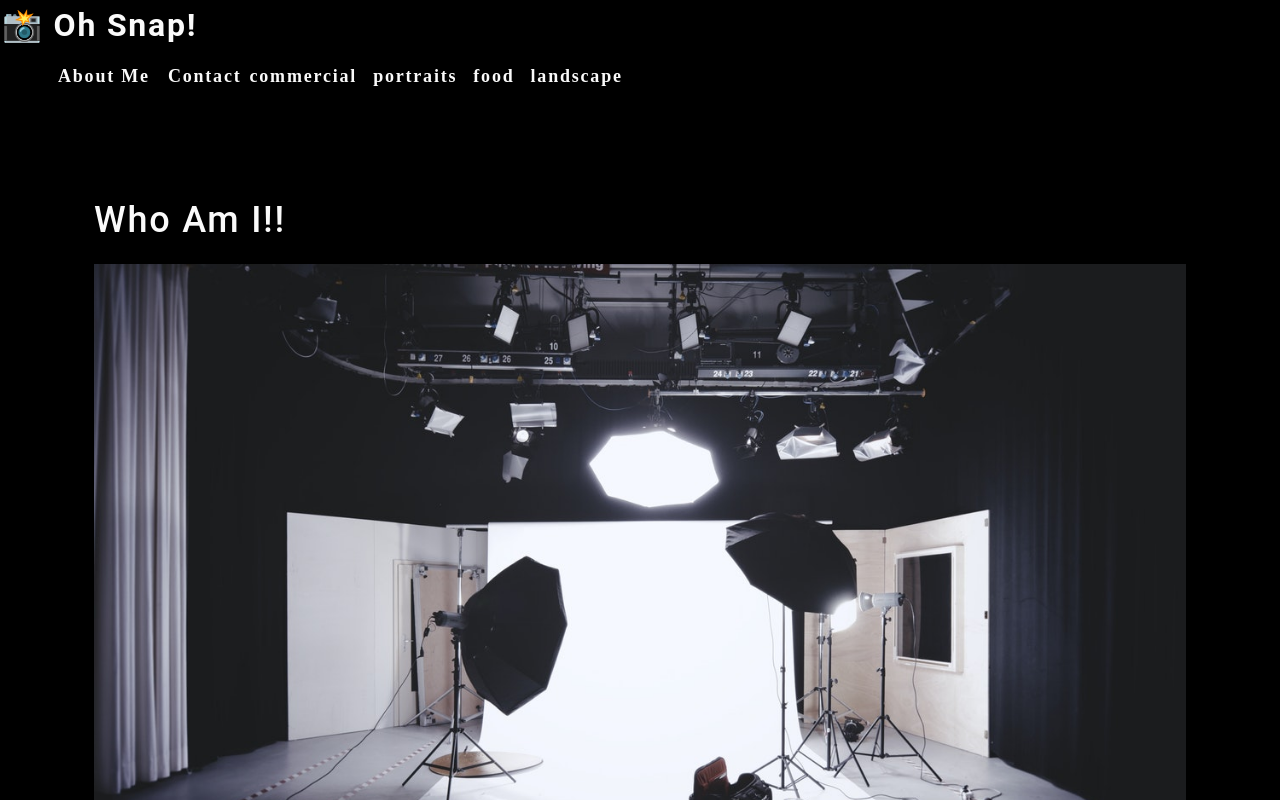
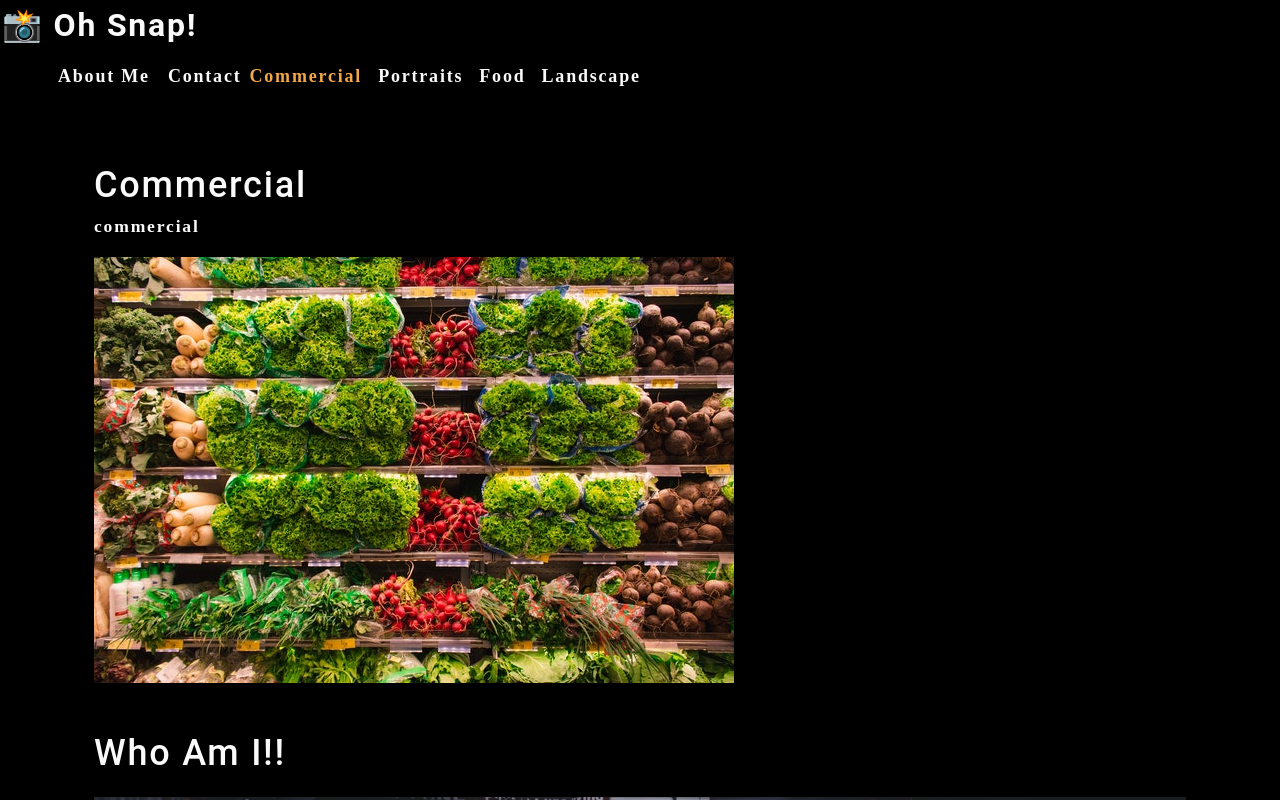
Before and after one commit to Wsamuell/photo-port, a React (Create React App) app: page / in a window 1280 px wide. Shown: the top 800 px of the page. Built offline with nearby package versions, Linux system fonts and the light colour scheme.

Commit message:
update to NAV with useEffect and useState practice

```diff
--- a/src/App.js
+++ b/src/App.js
@@ -1,13 +1,37 @@
-import React from 'react';
+import React, { useState } from 'react';
+import Nav from './component/Nav';
 import About from './component/About';
-import Nav from './component/Nav'
+import Gallery from './component/Gallery';
 
 function App() {
+
+  const [categories] = useState([
+    {
+      name: "commercial",
+      description:
+      "Photos of grocery stores, food trucks, and other commercial projects",
+    },
+    { name: "portraits", description: "Portraits of people in my life" },
+    { name: "food", description: "Delicious delicacies" },
+    {
+      name: "landscape",
+      description: "Fields, farmhouses, waterfalls, and the beauty of nature",
+    },
+  ]);
+  const [currentCategory, setCurrentCategory] = useState(categories[0]);
+
   return (
     <div>
-      <Nav></Nav>
+      <Nav
+        categories={categories}
+        setCurrentCategory={setCurrentCategory}
+        currentCategory={currentCategory}
+      ></Nav>
       <main>
-        <About></About>
+        <div>
+          <Gallery></Gallery>
+          <About></About>
+        </div>
       </main>
     </div>
   );
--- /dev/null
+++ b/src/component/Gallery/index.js
@@ -0,0 +1,21 @@
+import React from 'react';
+import { capitalizeFirstLetter } from '../../utils/helpers'
+import photo from '../../assets/small/commercial/0.jpg'
+
+function Gallery(props) {
+    const currentCategory = {
+        name: 'commercial',
+        description: "Photos of grocery stores, food trucks, and other commercial projects",
+    };
+    return (
+        <section>
+            <h1>{capitalizeFirstLetter(currentCategory.name)} </h1>
+            <p>{currentCategory.name}</p>
+        <div>
+            <img src={photo} />
+        </div>
+        </section>
+    );
+}
+
+export default Gallery;
--- a/src/component/Nav/index.js
+++ b/src/component/Nav/index.js
@@ -1,47 +1,49 @@
-import React from 'react';
+import React, { useEffect } from 'react';
+import { capitalizeFirstLetter } from '../../utils/helpers'
 
-const categories = [
-    {
-        name: "commercial",
-        description:
-            "Photos of grocery stores, food trucks, and other commercial projects",
-    },
-    { name: "portraits", description: "Portraits of people in my life" },
-    { name: "food", description: "Delicious delicacies" },
-    {
-        name: "landscape",
-        description: "Fields, farmhouses, waterfalls, and the beauty of nature",
-    },
-];
 
-const Nav = () => {
-    function categorySelected() {
-        console.log('hello world')
-    }
+function Nav(props) {
+    const {
+        categories = [],
+        setCurrentCategory,
+        currentCategory,
+    } = props;
+
+    useEffect(() => {
+        document.title = capitalizeFirstLetter(currentCategory.name);
+    }, [currentCategory]);
+
+
+
     return (
         <header>
             <h2>
                 <a data-testid='link' href='/'>
-                    <span role='img' aria-label='camera'>📸</span> Oh Snap!
+                    <span role='img' aria-label='camera'>{''} 📸</span>{''} Oh Snap!
                 </a>
             </h2>
             <nav>
                 <ul className='flex-row'>
                     <li className='mx-2'>
-                        <a data-testid='about' href='#about'>
+                        <a href='#about'>
                             About Me
                         </a>
                     </li>
                     <li>
                         <span>Contact</span>
                     </li>
-                        {categories.map((category) => (
-                            <li className='mx-1' key={category.name}>
-                                <span onClick={() => categorySelected(category.name)}>
-                                    {category.name}
-                                </span>
-                            </li>
-                        ))}
+                    {categories.map((category) => (
+                        <li className={`mx-1 ${currentCategory.name === category.name && 'navActive'
+                            }`} key={category.name}>
+                            <span
+                                onClick={() => {
+                                    setCurrentCategory(category)
+                                }}
+                            >
+                                {capitalizeFirstLetter(category.name)}
+                            </span>
+                        </li>
+                    ))}
 
                 </ul>
             </nav>
```
